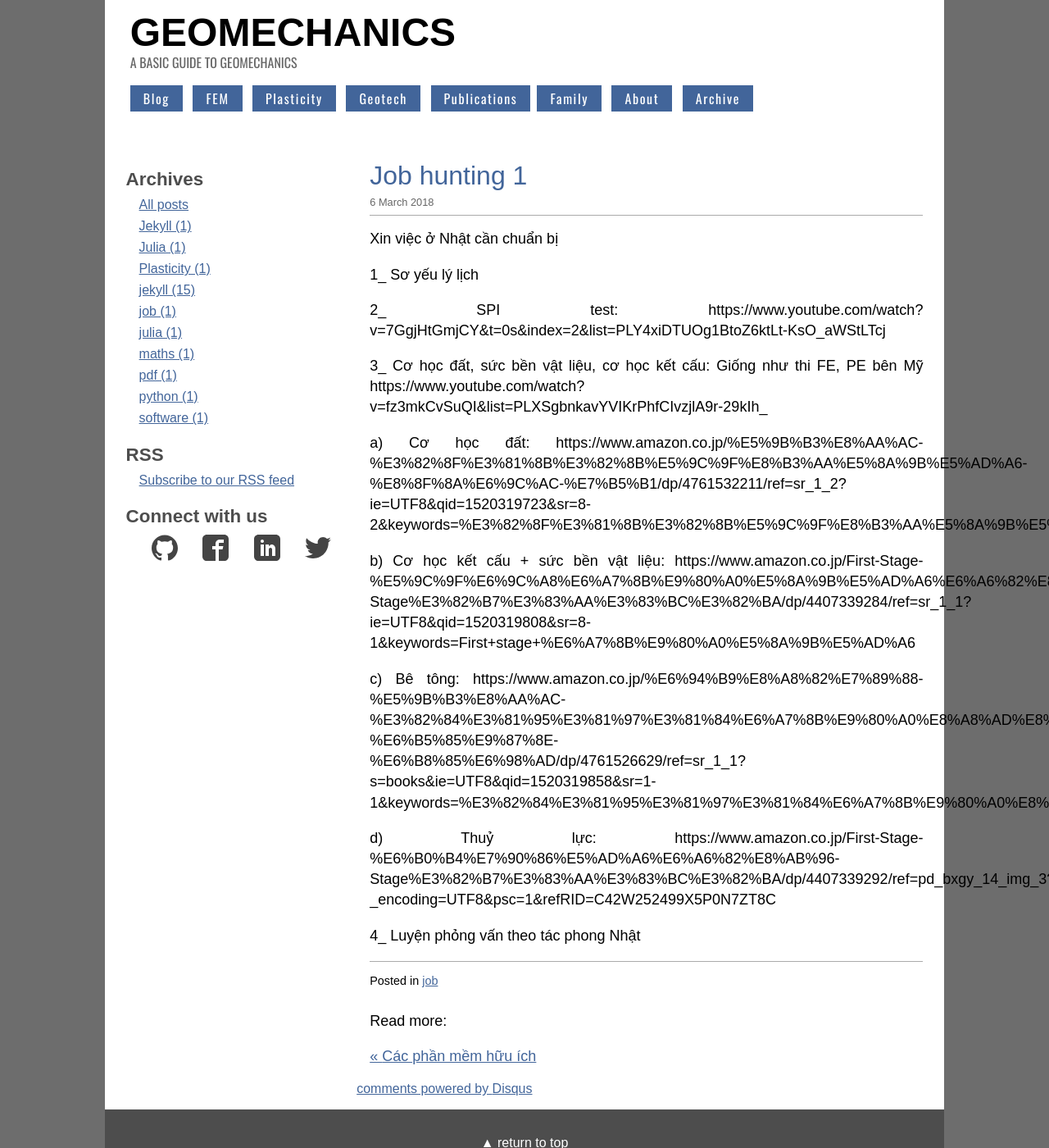
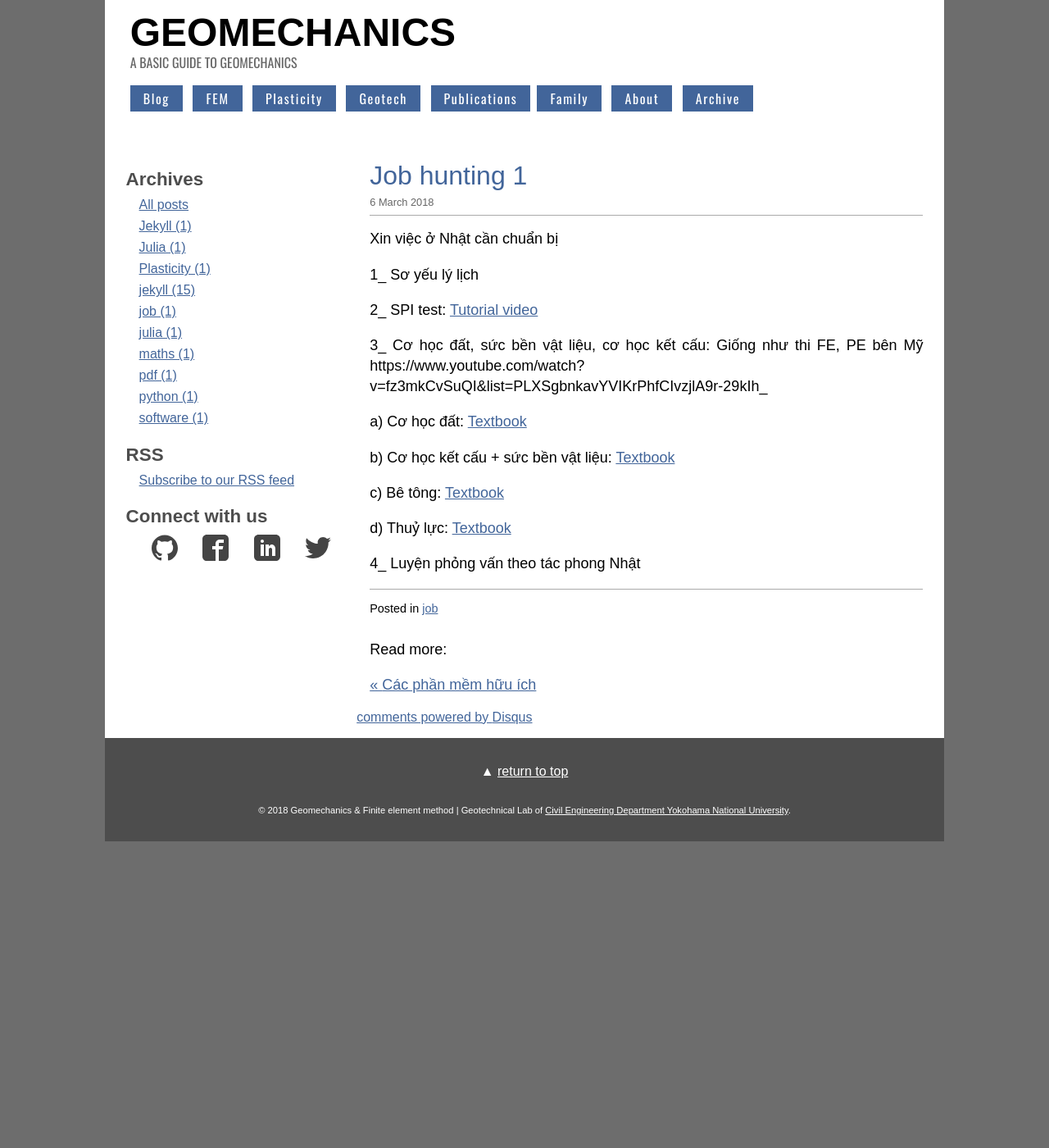
Before and after one commit to quangvunp/geomechanics, a Jekyll site: the page built from _posts/2018-03-06-job-hunting_1.md, in a window 1280 px wide and 1400 px high. Shown: the whole window at 82% size. Built offline with Jekyll 4.4.1, drawn with Linux system fonts in a browser that asks for light colours; comment, search, counter and statistics services are not loaded.

Commit message:
Update 2018-03-06-job-hunting_1.md

```diff
--- a/_posts/2018-03-06-job-hunting_1.md
+++ b/_posts/2018-03-06-job-hunting_1.md
@@ -10,21 +10,21 @@ Xin việc ở Nhật cần chuẩn bị
 1_ Sơ yếu lý lịch
 
 2_ SPI test:
-https://www.youtube.com/watch?v=7GgjHtGmjCY&t=0s&index=2&list=PLY4xiDTUOg1BtoZ6ktLt-KsO_aWStLTcj
+[Tutorial video](https://www.youtube.com/watch?v=7GgjHtGmjCY&t=0s&index=2&list=PLY4xiDTUOg1BtoZ6ktLt-KsO_aWStLTcj)
 
 3_ Cơ học đất, sức bền vật liệu, cơ học kết cấu: Giống như thi FE, PE bên Mỹ
 https://www.youtube.com/watch?v=fz3mkCvSuQI&list=PLXSgbnkavYVIKrPhfCIvzjlA9r-29kIh_
 
 a) Cơ học đất:
-https://www.amazon.co.jp/%E5%9B%B3%E8%AA%AC-%E3%82%8F%E3%81%8B%E3%82%8B%E5%9C%9F%E8%B3%AA%E5%8A%9B%E5%AD%A6-%E8%8F%8A%E6%9C%AC-%E7%B5%B1/dp/4761532211/ref=sr_1_2?ie=UTF8&qid=1520319723&sr=8-2&keywords=%E3%82%8F%E3%81%8B%E3%82%8B%E5%9C%9F%E8%B3%AA%E5%8A%9B%E5%AD%A6
+[Textbook](https://www.amazon.co.jp/%E5%9B%B3%E8%AA%AC-%E3%82%8F%E3%81%8B%E3%82%8B%E5%9C%9F%E8%B3%AA%E5%8A%9B%E5%AD%A6-%E8%8F%8A%E6%9C%AC-%E7%B5%B1/dp/4761532211/ref=sr_1_2?ie=UTF8&qid=1520319723&sr=8-2&keywords=%E3%82%8F%E3%81%8B%E3%82%8B%E5%9C%9F%E8%B3%AA%E5%8A%9B%E5%AD%A6)
 
 b) Cơ học kết cấu + sức bền vật liệu:
-https://www.amazon.co.jp/First-Stage-%E5%9C%9F%E6%9C%A8%E6%A7%8B%E9%80%A0%E5%8A%9B%E5%AD%A6%E6%A6%82%E8%AB%96-Stage%E3%82%B7%E3%83%AA%E3%83%BC%E3%82%BA/dp/4407339284/ref=sr_1_1?ie=UTF8&qid=1520319808&sr=8-1&keywords=First+stage+%E6%A7%8B%E9%80%A0%E5%8A%9B%E5%AD%A6
+[Textbook](https://www.amazon.co.jp/First-Stage-%E5%9C%9F%E6%9C%A8%E6%A7%8B%E9%80%A0%E5%8A%9B%E5%AD%A6%E6%A6%82%E8%AB%96-Stage%E3%82%B7%E3%83%AA%E3%83%BC%E3%82%BA/dp/4407339284/ref=sr_1_1?ie=UTF8&qid=1520319808&sr=8-1&keywords=First+stage+%E6%A7%8B%E9%80%A0%E5%8A%9B%E5%AD%A6)
 
 c) Bê tông:
-https://www.amazon.co.jp/%E6%94%B9%E8%A8%82%E7%89%88-%E5%9B%B3%E8%AA%AC-%E3%82%84%E3%81%95%E3%81%97%E3%81%84%E6%A7%8B%E9%80%A0%E8%A8%AD%E8%A8%88-%E6%B5%85%E9%87%8E-%E6%B8%85%E6%98%AD/dp/4761526629/ref=sr_1_1?s=books&ie=UTF8&qid=1520319858&sr=1-1&keywords=%E3%82%84%E3%81%95%E3%81%97%E3%81%84%E6%A7%8B%E9%80%A0%E8%A8%AD%E8%A8%88
+[Textbook](https://www.amazon.co.jp/%E6%94%B9%E8%A8%82%E7%89%88-%E5%9B%B3%E8%AA%AC-%E3%82%84%E3%81%95%E3%81%97%E3%81%84%E6%A7%8B%E9%80%A0%E8%A8%AD%E8%A8%88-%E6%B5%85%E9%87%8E-%E6%B8%85%E6%98%AD/dp/4761526629/ref=sr_1_1?s=books&ie=UTF8&qid=1520319858&sr=1-1&keywords=%E3%82%84%E3%81%95%E3%81%97%E3%81%84%E6%A7%8B%E9%80%A0%E8%A8%AD%E8%A8%88)
 
 d) Thuỷ lực:
-https://www.amazon.co.jp/First-Stage-%E6%B0%B4%E7%90%86%E5%AD%A6%E6%A6%82%E8%AB%96-Stage%E3%82%B7%E3%83%AA%E3%83%BC%E3%82%BA/dp/4407339292/ref=pd_bxgy_14_img_3?_encoding=UTF8&psc=1&refRID=C42W252499X5P0N7ZT8C
+[Textbook](https://www.amazon.co.jp/First-Stage-%E6%B0%B4%E7%90%86%E5%AD%A6%E6%A6%82%E8%AB%96-Stage%E3%82%B7%E3%83%AA%E3%83%BC%E3%82%BA/dp/4407339292/ref=pd_bxgy_14_img_3?_encoding=UTF8&psc=1&refRID=C42W252499X5P0N7ZT8C)
 
 4_ Luyện phỏng vấn theo tác phong Nhật
```
